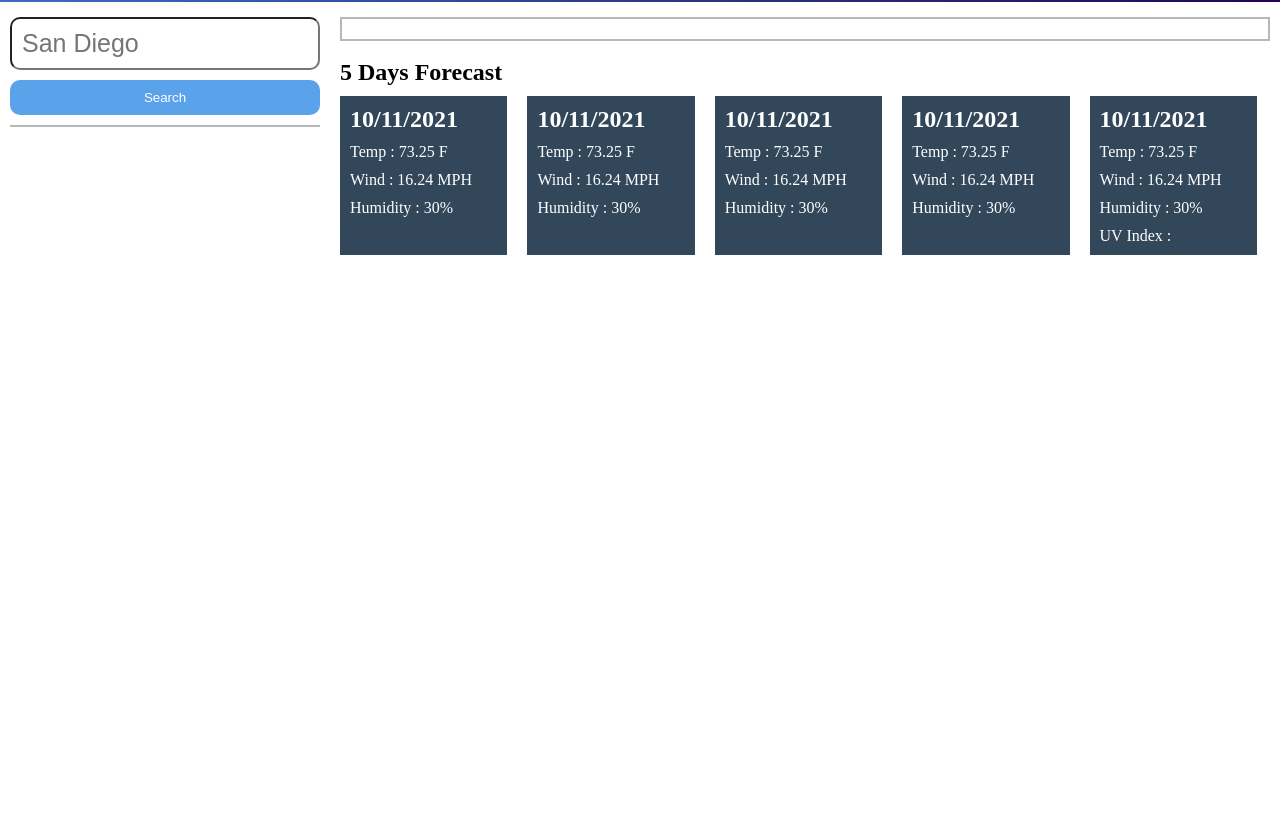
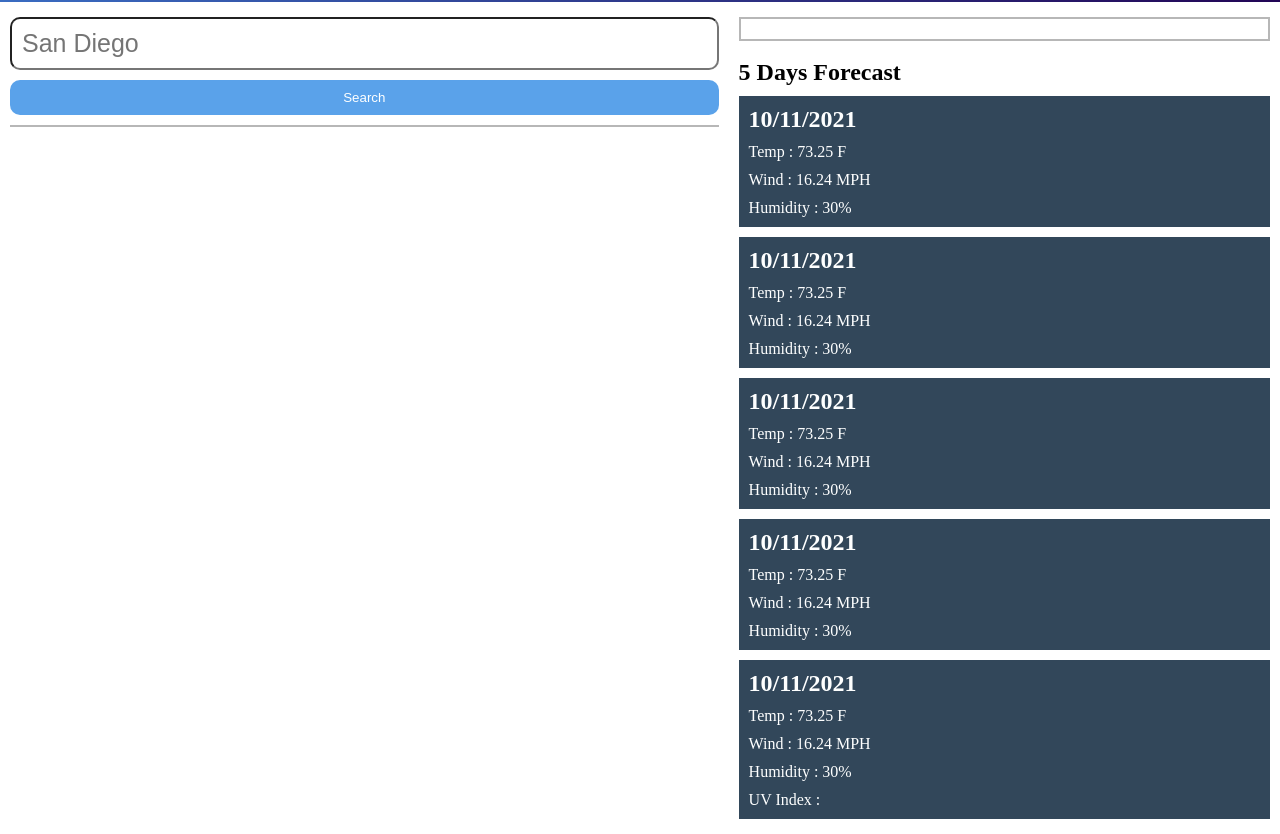
Before and after one commit to hvasconez24/tanjiro-kamado, a plain HTML site: page index.html in a window 1280 px wide. Shown: the part 45-879 px from the top of the page. Before the commit the page ends 800 px from the top, so only its background shows below. Drawn offline with Linux system fonts and the light colour scheme.

Commit message:
Update style.css

```diff
--- a/css/style.css
+++ b/css/style.css
@@ -101,7 +101,6 @@ p{
 }
 
 .uv-tag {
-    background-color: #177d50;
     color: #feffff;
     border-radius: 2px;
     padding: 5px;
@@ -188,3 +187,21 @@ p{
 @media (min-width:600px)  {
     /* portrait tablets, portrait iPad, e-readers (Nook/Kindle), landscape 800x480 phones (Android) */
 }
+
+    .forecast-section {
+        display: block;
+        width: 100%;
+    }
+    .forecast-card{
+        width: 100%;
+
+    }
+
+    .side-nav {
+        width: 100%;
+    }
+ }
+
+@media (min-width:600px)  {
+    /* portrait tablets, portrait iPad, e-readers (Nook/Kindle), landscape 800x480 phones (Android) */
+}
```
